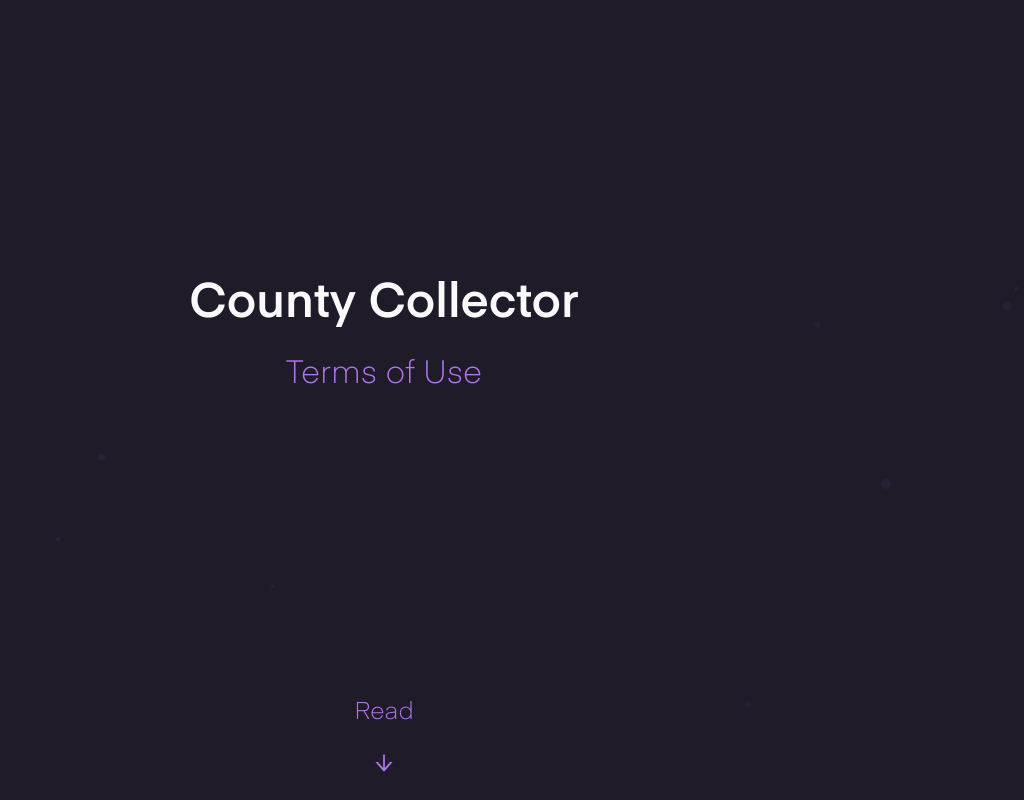
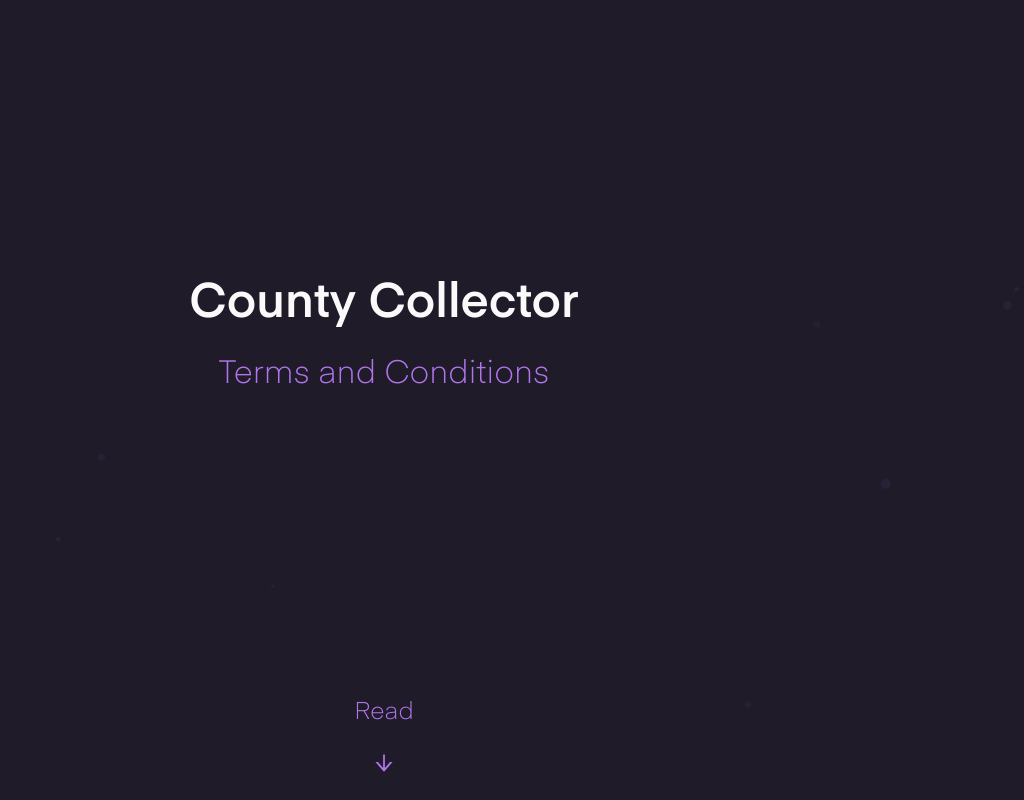
Before and after one commit to teakivy/portfolio, a React (Create React App) app: page /countycollector/terms in a window 1280 px wide. Shown: the top 800 px of the page, without its empty margins (256-1280 px from the left). Built offline with nearby package versions, Linux system fonts and the light colour scheme.

Commit message:
Updated the name of "Terms of Use" to "Terms and Conditions"

```diff
--- a/src/pages/countycollector/screens/Terms/index.tsx
+++ b/src/pages/countycollector/screens/Terms/index.tsx
@@ -9,7 +9,7 @@ function IntroductionScreen() {
                 <span>
                     <span>
                         <h1 className='section-header introduction-header'>
-                            Terms of Use
+                            Terms and Conditions
                         </h1>
                     </span>
                     <p className='introduction-text'>
--- a/src/pages/countycollector/screens/TermsStarterScreen/index.tsx
+++ b/src/pages/countycollector/screens/TermsStarterScreen/index.tsx
@@ -10,7 +10,7 @@ function StarterScreen() {
                     County Collector
                 </span>
                 <span className='research-by-cj not-draggable'>
-                    Terms of Use
+                    Terms and Conditions
                 </span>
             </div>
         </div>
```
